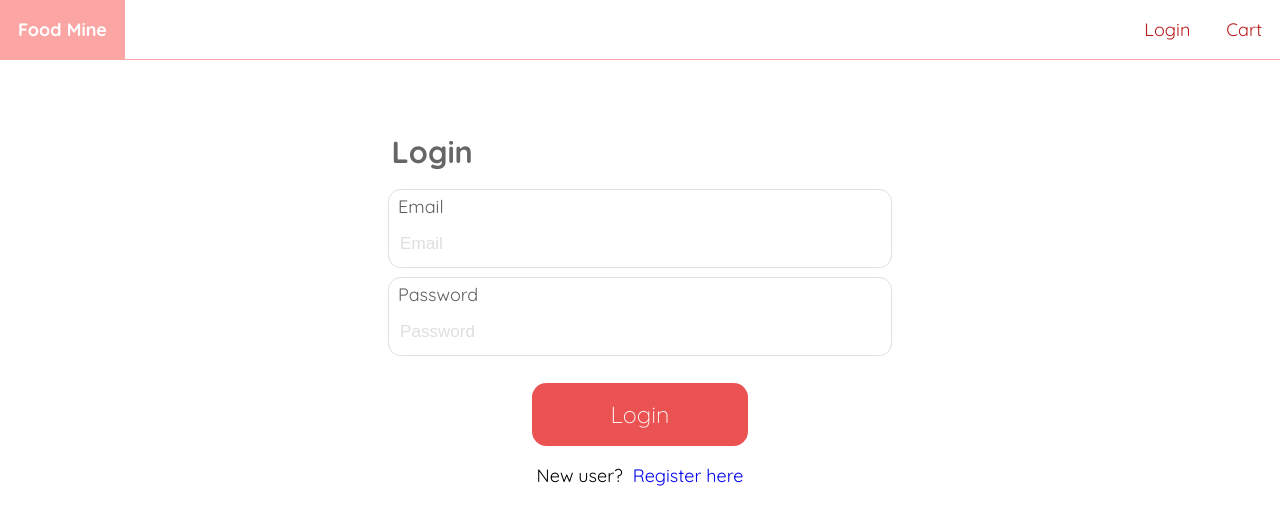
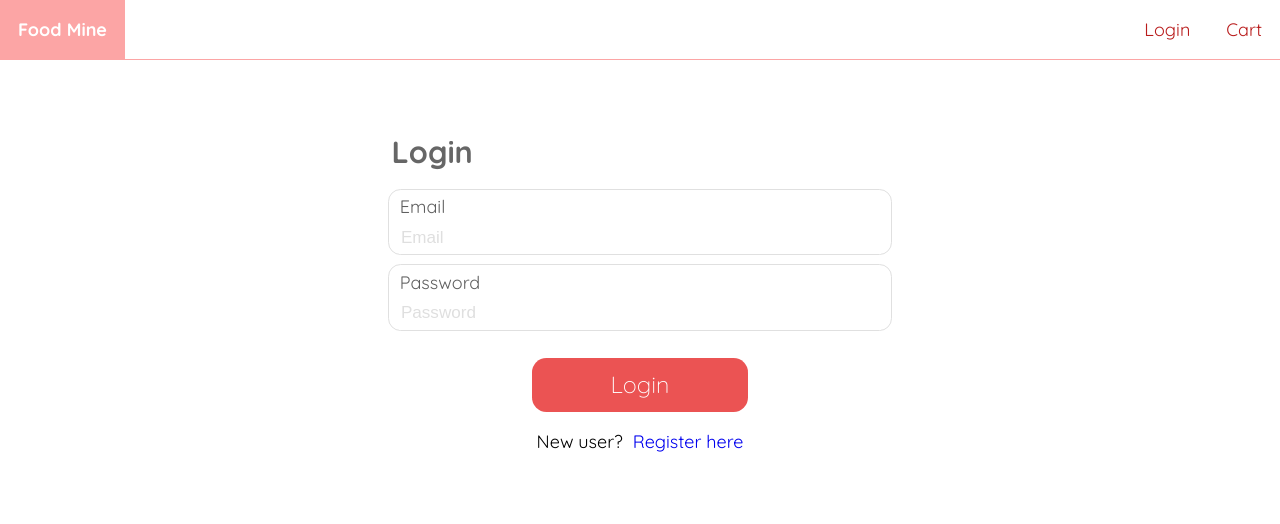
Before and after one commit to VitaliiSoloninko/angular-food-mine, an Angular app in the folder frontend/: page /login in a window 1280 px wide. Shown: the top 524 px of the page. Built offline with nearby package versions, Linux system fonts and the light colour scheme.

Commit message:
v0.12.11	Register page CSS file, fix input container

```diff
--- a/frontend/src/app/components/pages/register-page/register-page.component.css
+++ b/frontend/src/app/components/pages/register-page/register-page.component.css
@@ -0,0 +1,16 @@
+.container {
+  display: flex;
+  justify-content: center;
+  align-items: center;
+  height: 100%;
+}
+
+.details {
+  width: 28rem;
+}
+
+.login {
+  display: flex;
+  justify-content: center;
+  align-items: center;
+}
--- a/frontend/src/app/components/partials/default-button/default-button.component.css
+++ b/frontend/src/app/components/partials/default-button/default-button.component.css
@@ -5,7 +5,7 @@
 }
 
 button {
-  height: 3.5rem;
+  height: 3rem;
   border: none;
   outline: none;
   font-weight: 100;
--- a/frontend/src/app/components/partials/input-container/input-container.component.css
+++ b/frontend/src/app/components/partials/input-container/input-container.component.css
@@ -8,15 +8,15 @@
 
 label {
   display: inline-block;
-  margin-left: 0.5rem;
+  margin-left: 0.6rem;
   font-size: 0.9rem;
   color: #5f5f5f;
   font-size: 1rem;
 }
 
 .content {
-  padding: 0 0.5rem;
-  height: 2.7rem;
+  padding: 0 0.55rem;
+  height: 2rem;
   display: flex;
   align-items: center;
 }
```
